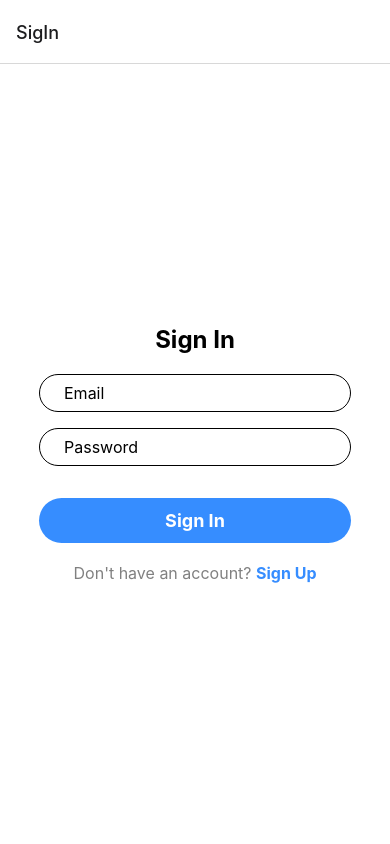
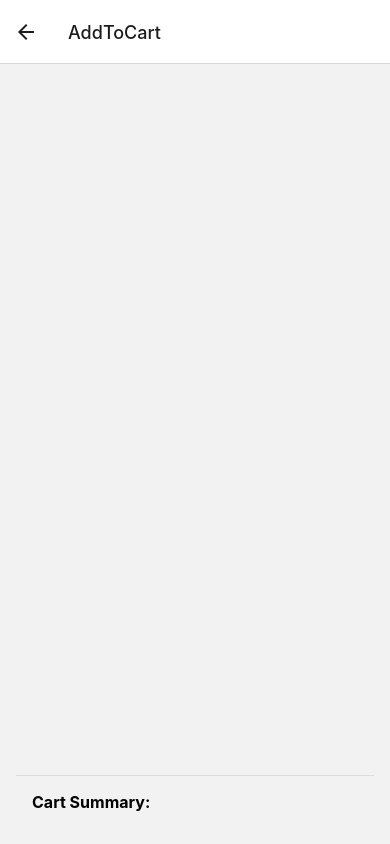
Before and after one commit to chetansalunke/ReactNative, a React Native app in the folder Project4/: screen /AddToCart in a window 390 px wide. Built offline with nearby package versions, Linux system fonts and the light colour scheme.

Commit message:
add to cart function added

```diff
--- a/Project4/App.js
+++ b/Project4/App.js
@@ -1,35 +1,43 @@
-import { StatusBar } from 'expo-status-bar';
-import { StyleSheet, Text, View } from 'react-native';
-import SignupScreen from './screens/SignupScreen';
-import { useImperativeHandle } from 'react';
-import { NavigationContainer } from '@react-navigation/native';
-import { createNativeStackNavigator } from '@react-navigation/native-stack';
-import SigninScreen from './screens/SigninScreen';
-import AllCategoryScreen from './screens/AllCategoryScreen';
-import ProductScreen from './screens/ProductScreen';
-import ProductDetailScreen from './screens/ProductDetailScreen';
+import { StatusBar } from "expo-status-bar";
+import { StyleSheet, Text, View } from "react-native";
+import SignupScreen from "./screens/SignupScreen";
+import { useImperativeHandle } from "react";
+
+import { NavigationContainer } from "@react-navigation/native";
+import { createNativeStackNavigator } from "@react-navigation/native-stack";
+import SigninScreen from "./screens/SigninScreen";
+import AllCategoryScreen from "./screens/AllCategoryScreen";
+import ProductScreen from "./screens/ProductScreen";
+import ProductDetailScreen from "./screens/ProductDetailScreen";
+import { createBottomTabNavigator } from "@react-navigation/bottom-tabs";
+import AddtoCartScreen from "./screens/AddtoCartScreen";
+import { Provider } from "react-redux";
+import { store } from "./store/store";
 
 const Stack = createNativeStackNavigator();
 
 export default function App() {
   return (
-    <NavigationContainer>
-      <Stack.Navigator>
-        <Stack.Screen name="SigIn" component={SigninScreen}/>
-        <Stack.Screen name="SignUp" component={SignupScreen}/>
-        <Stack.Screen name="All Category" component={AllCategoryScreen}/>
-        <Stack.Screen name="Product" component={ProductScreen} />
-        <Stack.Screen name="ProductDetail" component={ProductDetailScreen} />
+    <Provider store={store}>
+      <NavigationContainer>
+        <Stack.Navigator>
+          <Stack.Screen name="SigIn" component={SigninScreen} />
+          <Stack.Screen name="SignUp" component={SignupScreen} />
+          <Stack.Screen name="All Category" component={AllCategoryScreen} />
+          <Stack.Screen name="Product" component={ProductScreen} />
+          <Stack.Screen name="ProductDetail" component={ProductDetailScreen} />
+          <Stack.Screen name="AddToCart" component={AddtoCartScreen} />
         </Stack.Navigator>
-    </NavigationContainer>
+      </NavigationContainer>
+    </Provider>
   );
 }
 
 const styles = StyleSheet.create({
   container: {
     flex: 1,
-    backgroundColor: '#fff',
-    alignItems: 'center',
-    justifyContent: 'center',
+    backgroundColor: "#fff",
+    alignItems: "center",
+    justifyContent: "center",
   },
 });
--- a/Project4/components/product/ProductItem.js
+++ b/Project4/components/product/ProductItem.js
@@ -1,14 +1,13 @@
-import { useNavigation, useRoute } from '@react-navigation/native';
-import React, { useState } from 'react';
-import { View, Text, Image, TouchableOpacity, StyleSheet } from 'react-native';
-import Icon from 'react-native-vector-icons/FontAwesome';
+import { useNavigation, useRoute } from "@react-navigation/native";
+import React, { useState } from "react";
+import { View, Text, Image, TouchableOpacity, StyleSheet } from "react-native";
+import Icon from "react-native-vector-icons/FontAwesome";
 
-const ProductItem = ({product}) => {
+const ProductItem = ({ product }) => {
+  const navigation = useNavigation();
 
-const navigation = useNavigation();
-
-   console.log("from product");
-  console.log(product)
+  console.log("from product");
+  console.log(product);
   const [isLiked, setIsLiked] = useState(false);
 
   // Function to handle the like button press
@@ -16,35 +15,32 @@ const navigation = useNavigation();
     setIsLiked(!isLiked);
   };
 
-  const onPressHandler =()=>{
-    navigation.navigate('ProductDetail',{p_id:product.item.product_id});
-  }
+  const onPressHandler = () => {
+    navigation.navigate("ProductDetail", { p_id: product.item.product_id });
+  };
 
   return (
-    <TouchableOpacity
-      style={styles.productContainer}
-
-      onPress={onPressHandler}
-
-    >
-      <Image source={{ uri: product.item.image_url }} style={styles.productImage} />
+    <TouchableOpacity style={styles.productContainer} onPress={onPressHandler}>
+      <View style={styles.imageContainer}>
+        <Image
+          source={{ uri: product.item.image_url }}
+          style={styles.productImage}
+        />
+      </View>
 
       <View style={styles.overlay}>
-        <TouchableOpacity
-          onPress={handleLikePress}
-          style={styles.likeButton}
-        >
+        <TouchableOpacity onPress={handleLikePress} style={styles.likeButton}>
           <Icon
-            name={isLiked ? 'heart' : 'heart-o'}
+            name={isLiked ? "heart" : "heart-o"}
             size={20}
-            color={isLiked ? '#e74c3c' : '#fff'}
+            color={isLiked ? "#e74c3c" : "#fff"}
           />
         </TouchableOpacity>
       </View>
 
       <View style={styles.productInfo}>
         <Text style={styles.productName}>{product.item.name}</Text>
-        <Text style={styles.productPrice}>${product.item.price}</Text>
+        <Text style={styles.productPrice}>₹{product.item.price}</Text>
       </View>
     </TouchableOpacity>
   );
@@ -54,43 +50,52 @@ const styles = StyleSheet.create({
   productContainer: {
     marginBottom: 16,
     borderRadius: 8,
-    overflow: 'hidden',
-    position: 'relative',
-    backgroundColor: '#fff',
-    shadowColor: '#000',
+    overflow: "hidden",
+    position: "relative",
+    backgroundColor: "#fff",
+    shadowColor: "#000",
     shadowOffset: { width: 0, height: 2 },
     shadowOpacity: 0.2,
     shadowRadius: 4,
     elevation: 4,
   },
+  imageContainer:{
+    margin:12,
+    flex:1,
+    justifyContent: 'center',
+    alignItems:'center',
+    height:200,
+  },
   productImage: {
-    width: '100%',
+    aspectRatio: 1,
+    margin:8,
+    width: "100%",
     height: 200,
-    resizeMode: 'cover',
+    resizeMode: "cover",
   },
   overlay: {
     ...StyleSheet.absoluteFillObject,
-    alignItems: 'flex-end',
+    alignItems: "flex-end",
     padding: 8,
   },
   likeButton: {
-    backgroundColor: 'transparent',
+    backgroundColor: "transparent",
     padding: 8,
     borderRadius: 5,
-    alignItems: 'center',
-    justifyContent: 'center',
+    alignItems: "center",
+    justifyContent: "center",
   },
   productInfo: {
     padding: 12,
   },
   productName: {
     fontSize: 18,
-    fontWeight: 'bold',
+    fontWeight: "bold",
     marginBottom: 8,
   },
   productPrice: {
     fontSize: 16,
-    color: '#3498db',
+    color: "#3498db",
   },
 });
 
--- a/Project4/components/ui/IconButton.js
+++ b/Project4/components/ui/IconButton.js
@@ -1,13 +1,13 @@
 import { Pressable, StyleSheet } from 'react-native';
 import { Ionicons } from '@expo/vector-icons';
 
-function IconButton({ icon, color, size, onPress }) {
+function IconButton({ icon, color, onPress }) {
   return (
     <Pressable
       style={({ pressed }) => [styles.button, pressed && styles.pressed]}
       onPress={onPress}
     >
-      <Ionicons name={icon} color={color} size={size} />
+      <Ionicons name={icon} color={color} size={26} />
     </Pressable>
   );
 }
--- a/Project4/package.json
+++ b/Project4/package.json
@@ -9,15 +9,18 @@
     "web": "expo start --web"
   },
   "dependencies": {
+    "@react-navigation/bottom-tabs": "^6.5.11",
     "@react-navigation/native": "^6.1.9",
     "@react-navigation/native-stack": "^6.9.17",
+    "@reduxjs/toolkit": "^2.0.1",
     "axios": "^1.6.5",
     "expo": "~49.0.15",
     "expo-status-bar": "~1.6.0",
     "react": "18.2.0",
     "react-native": "0.72.6",
     "react-native-safe-area-context": "4.6.3",
-    "react-native-screens": "~3.22.0"
+    "react-native-screens": "~3.22.0",
+    "react-redux": "^9.1.0"
   },
   "devDependencies": {
     "@babel/core": "^7.20.0"
--- /dev/null
+++ b/Project4/screens/AddtoCartScreen.js
@@ -0,0 +1,108 @@
+
+import { PRODUCT } from "../data/dummy-data";
+import React, { useState } from 'react';
+import { View, Text, FlatList, Image, Button, StyleSheet } from 'react-native';
+import { useSelector } from 'react-redux';
+
+const AddtoCartScreen = () => {
+  // Example list of products
+  const cartItemIds = useSelector((state) => state.cart.ids)
+
+  const item = PRODUCT.filter((product)=> cartItemIds.includes(product.product_id) );
+
+  console.log(item);
+
+
+
+  // State to track items in the cart
+  const [cartItems, setCartItems] = useState([]);
+
+  // Function to add an item to the cart
+  const addToCart = (product) => {
+    setCartItems((prevCartItems) => [...prevCartItems, product]);
+  };
+
+  // Function to render each product item
+  const renderProductItem = ({ item }) => (
+    <View style={styles.productContainer}>
+    <View style={styles.productInnerContainer}>
+      <Image source={{ uri: item.image_url }} style={styles.productImage} />
+      <Text>{item.name}</Text>
+      <Text>${item.price}</Text>
+      <Button title="Add to Cart" onPress={() => addToCart(item)} />
+    </View>
+  </View>
+  );
+
+  return (
+    <View style={styles.container}>
+      <FlatList
+        data={item}
+        keyExtractor={(item) => item.name}
+        renderItem={renderProductItem}
+        // You can adjust the number of columns based on your design
+      />
+
+      {/* Cart summary */}
+      <View style={styles.cartSummary}>
+        <Text style={styles.cartSummaryText}>Cart Summary:</Text>
+        {cartItems.map((cartItem) => (
+          <Text key={cartItem.id}>{cartItem.name}</Text>
+        ))}
+      </View>
+    </View>
+  );
+};
+
+const styles = StyleSheet.create({
+  container: {
+    flex: 1,
+    padding: 16,
+  },
+  productContainer: {
+    flex: 1,
+    margin: 8,
+    padding: 16,
+    borderRadius: 8,
+    borderWidth: 1,
+    borderColor: '#ddd',
+  },
+  productImage: {
+    width: '100%',
+    height: 100,
+    marginBottom: 8,
+    resizeMode: 'cover',
+    borderRadius: 4,
+  },productContainer: {
+    flex: 1,
+    margin: 8,
+    padding: 16,
+    borderRadius: 8,
+    borderWidth: 1,
+    borderColor: '#ddd',
+  },
+  productInnerContainer: {
+    flex: 1,
+    justifyContent: 'center',
+    alignItems: 'center',
+  },
+  productImage: {
+    width: '100%',
+    height: 100,
+    marginBottom: 8,
+    resizeMode: 'cover',
+    borderRadius: 4,
+  },
+  cartSummary: {
+    marginTop: 16,
+    borderTopWidth: 1,
+    borderTopColor: '#ddd',
+    padding: 16,
+  },
+  cartSummaryText: {
+    fontSize: 16,
+    fontWeight: 'bold',
+  },
+});
+
+export default AddtoCartScreen;
--- a/Project4/screens/ProductDetailScreen.js
+++ b/Project4/screens/ProductDetailScreen.js
@@ -1,14 +1,35 @@
-import React from 'react';
-import { View, Text, Image, StyleSheet, ScrollView } from 'react-native';
+import React, { useLayoutEffect } from 'react';
+import { View, Text, Image, StyleSheet, ScrollView, Button,TouchableOpacity } from 'react-native';
 import { PRODUCT } from "../data/dummy-data";
 import { useRoute } from '@react-navigation/native';
+import IconButton from '../components/ui/IconButton';
+import { useDispatch, useSelector } from 'react-redux';
+import {addtoCart} from '../store/cartSlice';
 
-const ProductDetailScreen = () => {
+const ProductDetailScreen = ({navigation}) => {
   const route = useRoute();
   const pid = route.params.p_id;
 
+const cartItemIds =  useSelector((state)=> state.cart.ids);
+
   // Find the product with the given product_id
   const product = PRODUCT.find((product) => product.product_id === pid);
+  const dispatch = useDispatch();
+  const headerButtonHandler = ()=>{
+    navigation.navigate('AddToCart');
+  }
+  const addtoCartHandler=()=>{
+    console.log(pid);
+    dispatch(addtoCart({ id: pid }));
+    console.log("Item added");
+  }
+  useLayoutEffect(()=>{
+   navigation.setOptions({
+    headerRight:()=>{
+      return <IconButton icon="cart-outline" color='black' onPress={headerButtonHandler} />
+    }
+   })
+  },[navigation,headerButtonHandler])
 
   if (!product) {
     // Handle the case when the product is not found
@@ -22,15 +43,27 @@ const ProductDetailScreen = () => {
   return (
     <ScrollView style={styles.container}>
       <View style={styles.productContainer}>
-        <Image
+      <View style={styles.imageContainer}>
+      <Image
           source={{ uri: product.image_url }}
           style={styles.productImage}
         />
+      </View>
         <View style={styles.productInfo}>
           <Text style={styles.productName}>{product.name}</Text>
-          <Text style={styles.productPrice}>${product.price}</Text>
+          <Text style={styles.productPrice}>₹{product.price}</Text>
           <Text style={styles.productDetails}>{product.details}</Text>
         </View>
+      </View>
+
+      <View style={styles.buttonContainer}>
+        <TouchableOpacity style={styles.button} onPress={addtoCartHandler}>
+          <Text style={styles.buttonText}>ADD TO CART</Text>
+        </TouchableOpacity>
+
+        <TouchableOpacity style={styles.button} onPress={() => console.log('Button 2 pressed')}>
+          <Text style={styles.buttonText}>PLACE ORDER</Text>
+        </TouchableOpacity>
       </View>
     </ScrollView>
   );
@@ -39,12 +72,42 @@ const ProductDetailScreen = () => {
 const styles = StyleSheet.create({
   container: {
     flex: 1,
-    backgroundColor: '#f5f5f5',
+    backgroundColor: '#fff',
+  },
+  buttonText:{
+    color:'white',
+    fontSize: 14,
+    fontWeight: 'bold',
+  },
+  button: {
+    flex: 1,
+    backgroundColor: '#34a9db',
+    borderRadius: 8,
+    paddingVertical: 12,
+    alignItems: 'center',
+    marginHorizontal: 8,
+    justifyContent: 'center',
+    // Add styling for the button
+  },
+  buttonContainer: {
+    flexDirection: 'row',
+    justifyContent: 'space-between',
+    alignItems: 'center',
+    padding: 16,
+    backgroundColor: 'white',
+    // Add styling for the button container
+  },
+  imageContainer:{
+    flex:1,
+    justifyContent:'center',
+    alignItems:'center',
+    margin:12,
+
   },
   productContainer: {
     backgroundColor: '#fff',
-    borderRadius: 8,
-    margin: 16,
+
+    margin: 1,
     overflow: 'hidden',
     shadowColor: '#000',
     shadowOffset: { width: 0, height: 2 },
@@ -54,7 +117,7 @@ const styles = StyleSheet.create({
   },
   productImage: {
     width: '100%',
-    height: 300,
+    height: 350,
     resizeMode: 'cover',
   },
   productInfo: {
--- /dev/null
+++ b/Project4/store/cartSlice.js
@@ -0,0 +1,32 @@
+import { createSlice } from "@reduxjs/toolkit";
+
+const cartSlice = createSlice({
+  name: "cart",
+  initialState: {
+    ids: [],
+  },
+  // reducer get the current state by default
+  reducers: {
+    addtoCart: (state, action) => {
+      const existingIndex = state.ids.findIndex(
+        (id) => id === action.payload.id
+      );
+
+      if (existingIndex !== -1) {
+        // If the item is already in the cart, you may want to update quantity or handle it as needed
+        console.log("Item is already in the cart");
+      } else {
+        // If not, add the item to the cart
+        state.ids.push(action.payload.id);
+      }
+    },
+    removeFromCart: (state, action) => {
+      state.ids.splice(state.ids.indexOf(action.payload.id), 1);
+    },
+  },
+});
+
+export const addtoCart = cartSlice.actions.addtoCart;
+export const removeFromCart = cartSlice.actions.removeFromCart;
+
+export default cartSlice.reducer;
--- /dev/null
+++ b/Project4/store/store.js
@@ -0,0 +1,11 @@
+import {configureStore} from '@reduxjs/toolkit';
+import cartReducer from './cartSlice'
+
+
+
+export const store = configureStore({
+    reducer:{
+        // key and point to the cart reducer
+        cart: cartReducer,
+    },
+});
```
Also changed, not shown: 1 other file (tests, documents, lock files or other folders).
